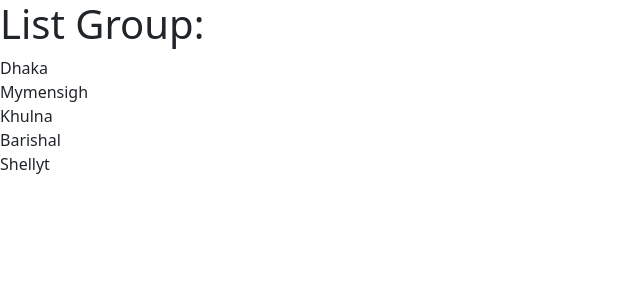
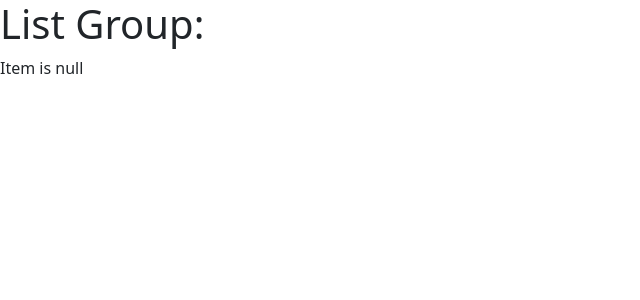
Before and after one commit to fmahadyBD/react-js-learning-projects, a React (Vite) app: page / in a window 1280 px wide. Shown: the top 300 px of the page, without its empty margins (0-640 px from the left). Built offline with nearby package versions, Linux system fonts and the light colour scheme.

Commit message:
Condition statement rendering

```diff
--- a/src/components/ListGroup.tsx
+++ b/src/components/ListGroup.tsx
@@ -1,12 +1,18 @@
 function ListGroup() {
   //ctrl+d
 
-  const items = ["Dhaka", "Mymensigh", "Khulna", "Barishal", "Shellyt"];
+  let items = ["Dhaka", "Mymensigh", "Khulna", "Barishal", "Shellyt"];
+  items = [];
 
+  //   const getMessage = () => {
+  //     return items.length === 0 ? <p>Item is null</p> : null;
+  //   };
   return (
     // this is fragment
     <>
       <h1>List Group:</h1>
+      {/* {getMessage()} */}
+      {items.length === 0 && <p>Item is null</p>}
       <ul className="list-group">
         {/* <li className="list-group-item">An item</li>
         <li className="list-group-item">A second item</li>
```
